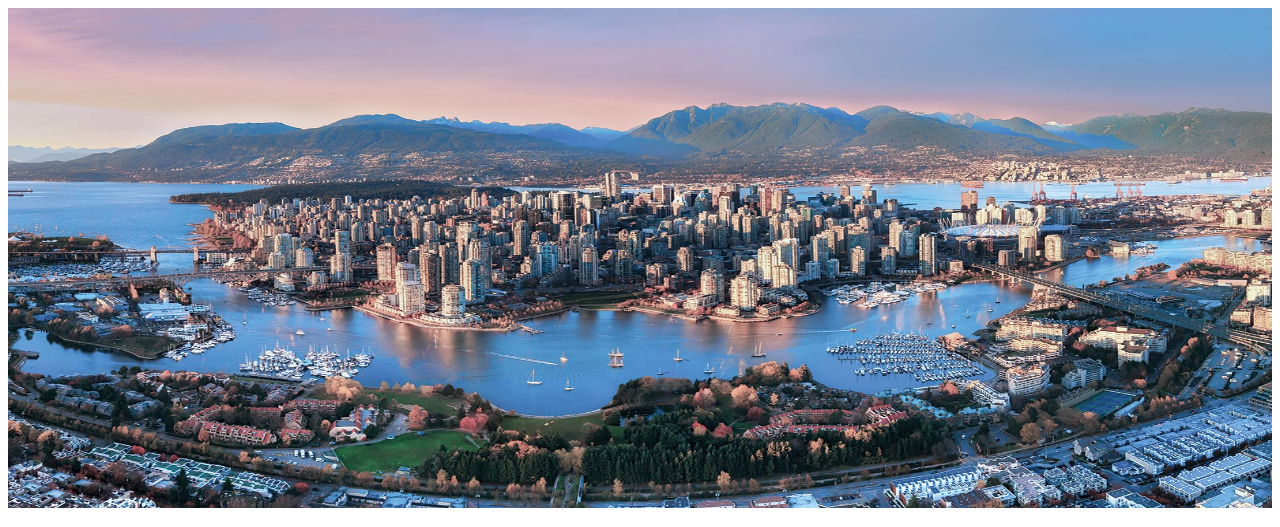
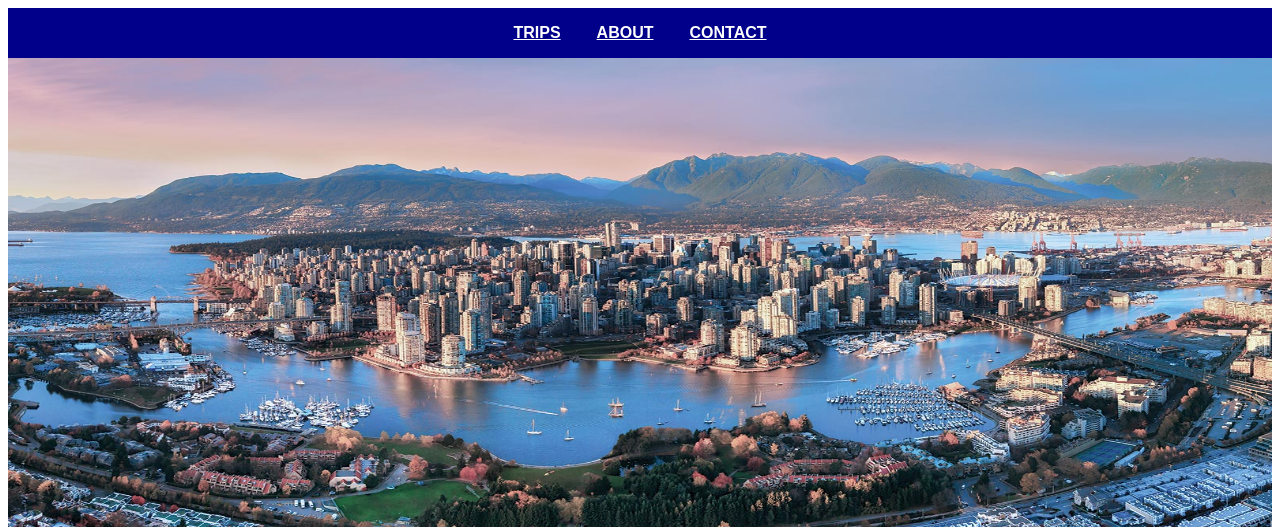
Before and after one commit to pgmpofu/travels, a plain HTML site: page about.html in a window 1280 px wide. Shown: the top 527 px of the page. Drawn offline with Linux system fonts and the light colour scheme.

Commit message:
Add nav bar on other pages

```diff
--- a/about.html
+++ b/about.html
@@ -5,6 +5,11 @@
         <link href="css/about.css" type="text/css" rel="stylesheet">
     </header>
     <body>
+        <nav>
+            <span class="nav-text"><a class="nav-link" href="index.html">TRIPS</a></span>
+            <span class="nav-text"><a class="nav-link" href="about.html">ABOUT</a></span>
+            <span class="nav-text"><a class="nav-link" href="contact.html">CONTACT</a></span>
+        </nav>
         <img src="images/vancouver.jpg" alt="vancouver">
         <h1>Vancouver, Canada</h1>
         <p>
--- a/css/about.css
+++ b/css/about.css
@@ -6,3 +6,21 @@ img {
 h1 {
     text-align: center;
 }
+
+.nav-text {
+    text-align: center;
+    color: white;
+    font-weight: bold;
+    font-family: Arial, Helvetica, sans-serif;
+    padding: 16px;
+}
+
+.nav-link {
+    color: white;
+}
+
+nav {
+    text-align: center;
+    background-color: darkblue;
+    padding: 16px;
+}
--- a/css/contact.css
+++ b/css/contact.css
@@ -34,3 +34,21 @@ form {
     margin-right: auto;
     width: 30%;
 }
+
+.nav-text {
+    text-align: center;
+    color: white;
+    font-weight: bold;
+    font-family: Arial, Helvetica, sans-serif;
+    padding: 16px;
+}
+
+.nav-link {
+    color: white;
+}
+
+nav {
+    text-align: center;
+    background-color: darkblue;
+    padding: 16px;
+}
```
Also changed, not shown: contact.html (+5 -0 lines).
